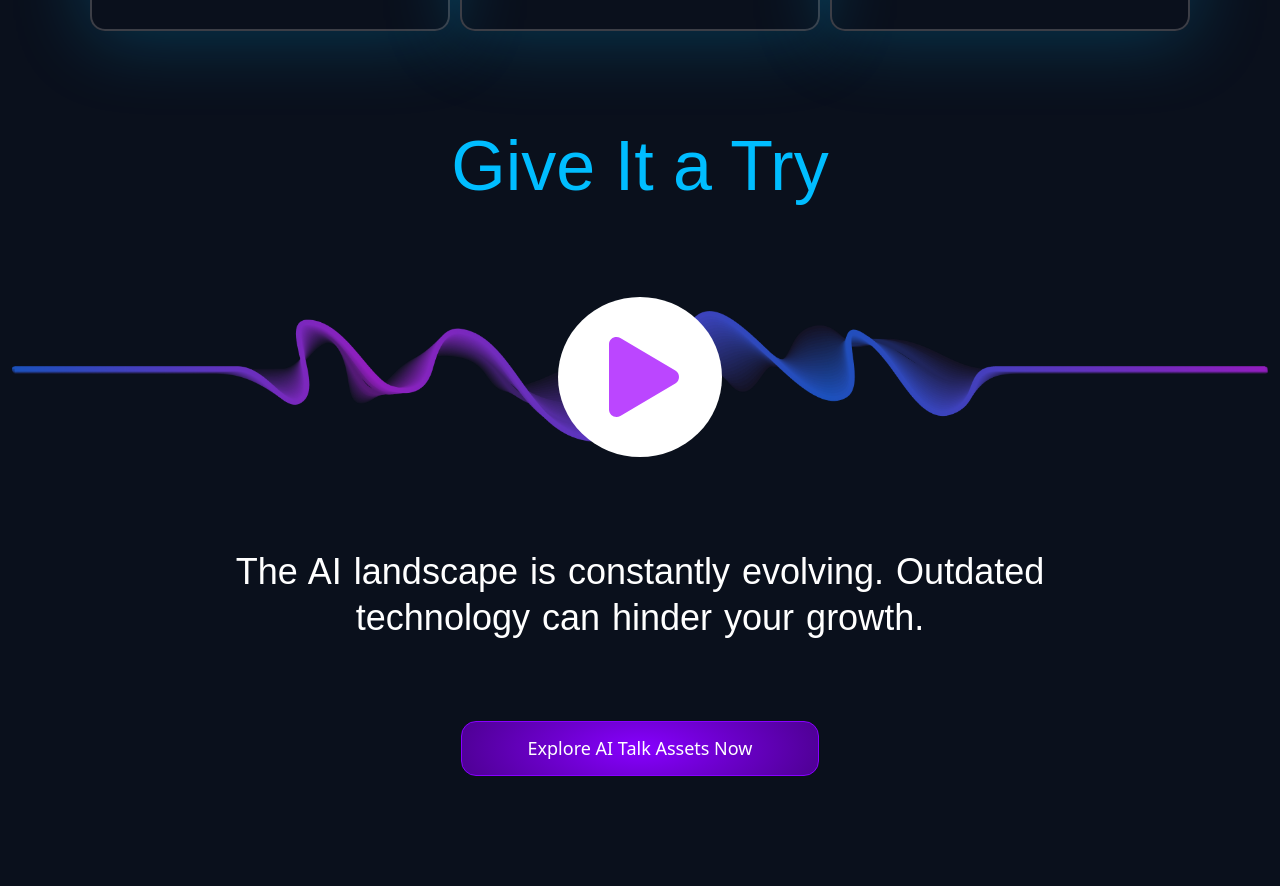
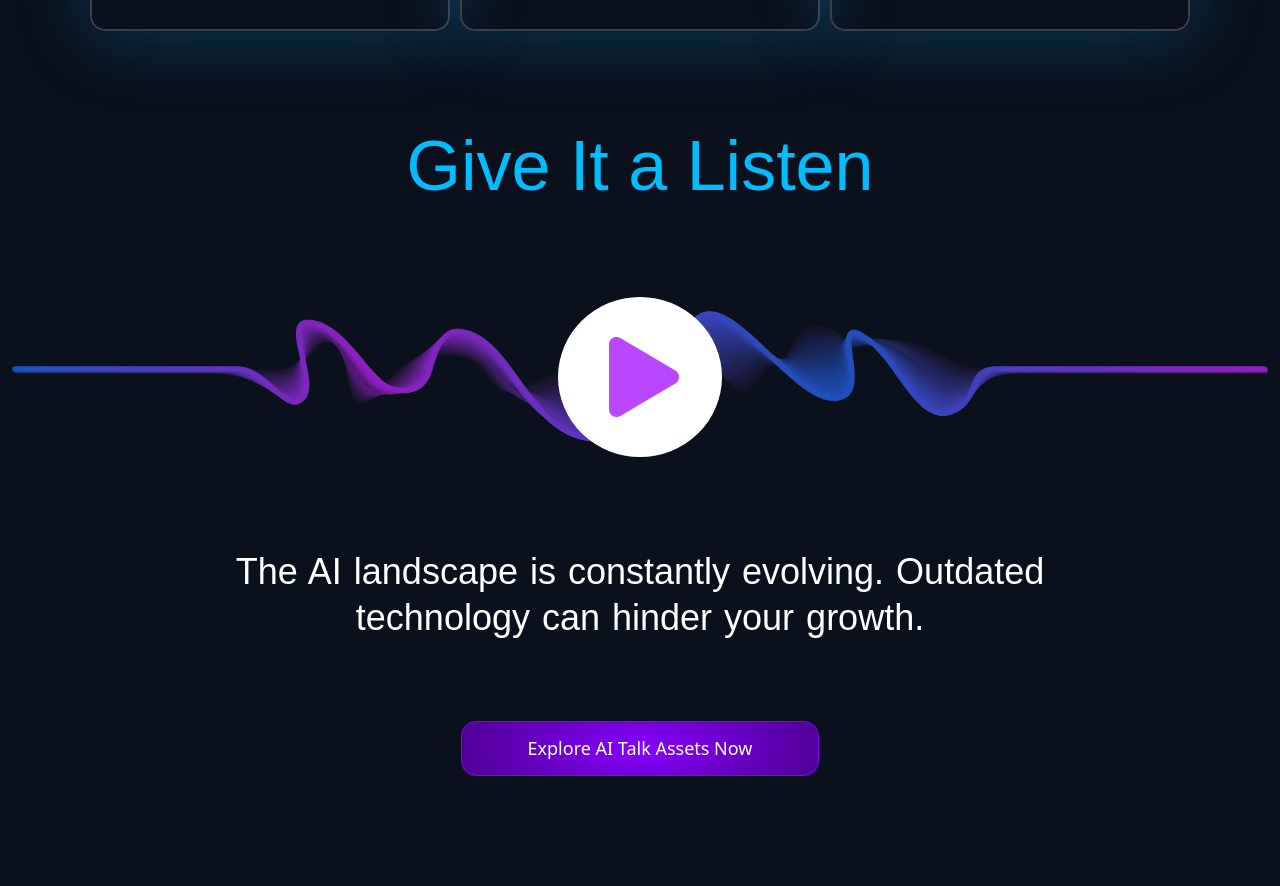
Before and after one commit to ShahbazNadeem/4ir, a Next.js app: page /landing/ai-talk-assist in a window 1280 px wide. Shown: the part 2520-3406 px from the top of the page. Built offline with nearby package versions, Linux system fonts and the light colour scheme.

Commit message:
give it try change to listen

```diff
--- a/src/pages/landing/ai-talk-assist/index.jsx
+++ b/src/pages/landing/ai-talk-assist/index.jsx
@@ -512,7 +512,7 @@ export default function Index() {
               <div className="row">
                 <div className="col-lg-12 col-md-12 col-sm-12">
                   <div className="section4heading text-center">
-                    <H1 title="Give It a Try" className="section4h1" />
+                    <H1 title="Give It a Listen" className="section4h1" />
                   </div>
                 </div>
               </div>
```
